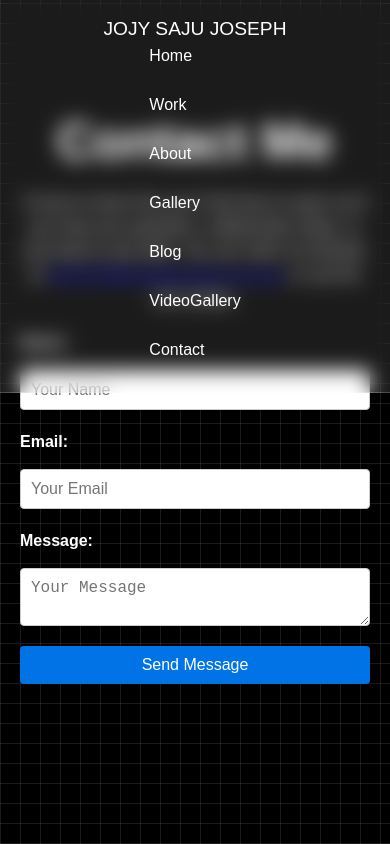
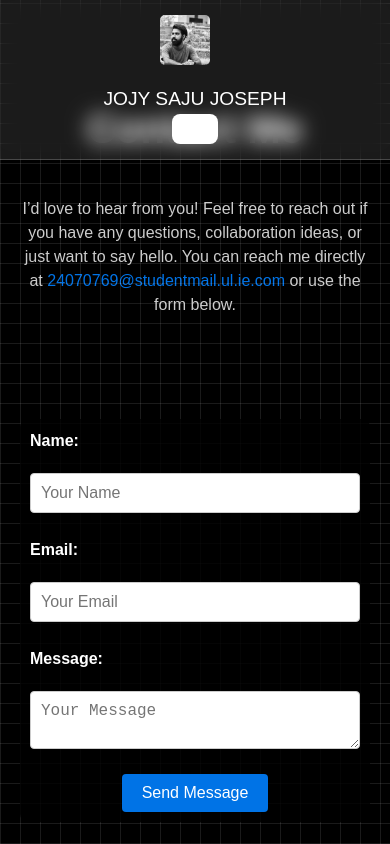
Before and after one commit to 8bitdev0x8/Portfolio, a React (Vite) app: page /contact in a window 390 px wide. Built offline with nearby package versions, Linux system fonts and the light colour scheme; a web font is replaced by a local one.

Commit message:
Header Update
Header and Contact Updated.

```diff
--- a/src/Header.css
+++ b/src/Header.css
@@ -1,102 +1,134 @@
 /* Header CSS */
 .header {
-  display: flex; /* Use flexbox for layout */
-  align-items: center; /* Center items vertically */
-  justify-content: center; /* Center items horizontally */
-  padding: 10px 20px; /* Adjust padding as needed */
-  background: rgba(255, 255, 255, 0.1); /* Light transparent background for frosted glass effect */
-  backdrop-filter: blur(10px); /* Frosted glass effect */
-  position: fixed; /* Fix header at the top */
-  top: 0; /* Align to the top */
-  left: 0; /* Align to the left */
-  z-index: 1000; /* Ensure it stays on top of other content */
-  width: 100%; /* Ensure header takes full width */
-  height: 70px; /* Set a fixed height for the header */
-  box-sizing: border-box; /* Include padding in width calculations */
-  border-bottom: 1px solid rgba(255, 255, 255, 0.2); /* Optional: add a border for separation */
+  display: flex;
+  align-items: center;
+  justify-content: space-between;
+  padding: 10px 20px;
+  background: rgba(255, 255, 255, 0.1);
+  backdrop-filter: blur(10px);
+  position: fixed;
+  top: 0;
+  left: 0;
+  z-index: 1000;
+  width: 100%;
+  height: 70px;
+  box-sizing: border-box;
+  border-bottom: 1px solid rgba(255, 255, 255, 0.2);
 }
 
 /* About Image Styles */
 .about-image {
-  margin-right: 20px; /* Space between image and logo */
-  flex-shrink: 0; /* Prevent shrinking of the about image */
+  display: flex;
+  align-items: center;
+  margin-right: 20px;
+  flex-shrink: 0;
 }
 
 .about-image img {
-  width: 50px; /* Adjusted width for better alignment */
-  height: 50px; /* Adjusted height for better alignment */
-  border-radius: 50%; /* Make it a perfect circle */
-  object-fit: cover; /* Ensure the image covers the entire circle */
+  width: 50px;
+  height: 50px;
+  object-fit: cover;
+  border-radius: 10%;
 }
 
 /* Logo Text */
 .logo {
-  color: white; /* Text color for the logo */
-  font-size: 1.5rem; /* Adjust font size as needed */
-  margin: 0; /* Remove default margin */
-  text-align: center; /* Center text alignment */
-  flex-grow: 1; /* Allow the logo text to take available space */
+  color: rgb(255, 255, 255);
+  font-size: 1.5rem;
+  margin: 0;
+  flex-grow: 0;
+  text-align: center;
+  display: flex;
+  align-items: center;
 }
 
 /* Navigation Styles */
 .header nav {
-  flex-shrink: 0; /* Prevent shrinking of the nav */
+  flex-shrink: 0;
 }
 
 .header nav ul {
-  display: flex; /* Use flexbox for navigation items */
-  gap: 20px; /* Space between items */
-  margin: 0; /* Remove margin */
-  padding: 0; /* Remove padding */
-  list-style: none; /* Remove bullet points */
+  display: flex;
+  gap: 20px;
+  margin: 0;
+  padding: 0;
+  list-style: none;
+  align-items: center;
 }
 
 .header nav ul li {
-  list-style: none; /* Ensure no list styling */
+  list-style: none;
 }
 
 .header nav ul li a {
-  text-decoration: none; /* Remove underline from links */
-  color: white; /* Link text color */
-  font-size: 1rem; /* Font size for links */
-  transition: color 0.3s; /* Smooth transition for hover effect */
+  text-decoration: none;
+  color: white;
+  font-size: 1rem;
+  transition: color 0.3s;
 }
 
 .header nav ul li a:hover {
-  color: #bada55; /* Change color on hover */
+  color: #bada55;
 }
 
 /* Add padding to body to prevent content from being hidden behind the fixed header */
 body {
-  padding-top: 70px; /* Space equal to the height of the header */
-  margin: 0; /* Remove default margin */
+  padding-top: 70px;
+  margin: 0;
+}
+
+/* Hamburger Button */
+.hamburger {
+  display: none;
+  flex-direction: column;
+  justify-content: space-around;
+  align-items: center;
+  width: 30px;
+  height: 30px;
+  background: rgb(255, 255, 255);
+  border: none;
+  cursor: pointer;
+}
+
+.hamburger .bar {
+  width: 100%;
+  height: 3px;
+  background-color: white;
 }
 
 /* Responsive Design for Smaller Screens */
 @media (max-width: 768px) {
   .header {
-    flex-direction: column; /* Stack items vertically */
-    align-items: center; /* Center items */
-    height: auto; /* Allow height to adjust based on content */
-    padding: 15px; /* Adjust padding for mobile */
+    flex-direction: column;
+    align-items: center;
+    height: auto;
+    padding: 15px;
   }
 
   .about-image {
-    margin-bottom: 10px; /* Space below image on mobile */
+    margin-bottom: 20px;
+    align-items: center;
   }
 
+  /* Initially hide the menu on mobile */
   .header nav ul {
-    flex-direction: column; /* Stack nav items vertically */
-    gap: 10px; /* Space between items */
+    flex-direction: column;
+    gap: 10px;
+    display: none; /* Hidden by default */
+    width: 100%;
+  }
+
+  /* Show the menu when the hamburger is clicked */
+  .header nav.open ul {
+    display: flex; /* Show the menu when open */
   }
 
   .logo {
-    font-size: 1.2rem; /* Smaller logo font size on mobile */
-    text-align: center; /* Ensure text is centered */
+    font-size: 1.2rem;
+    text-align: center;
   }
 
-  .about-image img {
-    width: 40px; /* Smaller image size on mobile */
-    height: 40px; /* Smaller image size on mobile */
+  .hamburger {
+    display: flex; /* Show hamburger on mobile */
   }
 }
--- a/src/Header.tsx
+++ b/src/Header.tsx
@@ -1,16 +1,23 @@
-// Header.tsx
-import React from 'react';
+import React, { useState } from 'react';
 import { Link } from 'react-router-dom';
 import './Header.css';
+import logo from '../public/JOJY1.jpg';
 
 const Header: React.FC = () => {
+  const [isMenuOpen, setIsMenuOpen] = useState(false);
+
+  const toggleMenu = () => {
+    setIsMenuOpen(!isMenuOpen);
+  };
+
   return (
     <header className="header">
-      {/* <div className="about-image">
-        <img src="./JOJY.jpg" alt="Profile" />
-      </div> */}
+      <div className="about-image img">
+        <img src={logo} alt="Profile" />
+      </div>
       <div className="logo">JOJY SAJU JOSEPH</div>
-      <nav>
+      <div className="logo">
+        <nav className={`nav ${isMenuOpen ? 'open' : ''}`}>
           <ul>
             <li>
               <Link to="/Portfolio/">Home</Link>
@@ -33,9 +40,14 @@ const Header: React.FC = () => {
             <li>
               <Link to="/contact">Contact</Link>
             </li>
-
           </ul>
         </nav>
+        <button className="hamburger" onClick={toggleMenu}>
+          <span className="bar"></span>
+          <span className="bar"></span>
+          <span className="bar"></span>
+        </button>
+      </div>
     </header>
   );
 };
--- a/src/Pages/Contact.css
+++ b/src/Pages/Contact.css
@@ -1,4 +1,3 @@
-/* Contact Page Styles */
 .contact-container {
     position: relative; /* Positioning context for the pseudo-element */
     padding: 100px;
@@ -7,9 +6,14 @@
     min-height: 100vh; /* Ensures the section covers the viewport height */
     box-sizing: border-box; /* Ensure padding doesn't affect total height */
     overflow: hidden; /* Prevent overflow from content */
+    display: flex; /* Flexbox for centering */
+    flex-direction: column; /* Stack items vertically */
+    align-items: center; /* Center horizontally */
+    justify-content: center; /* Center vertically */
+    gap: 20px; /* Space between items */
+    z-index: 1; /* Ensure content appears above the pseudo-element */
 }
 
-/* Adding the grid pattern for the page */
 .contact-container::before {
     content: "";
     position: fixed; /* Fixed to cover the entire viewport */
@@ -35,33 +39,59 @@
     z-index: 0; /* Send the grid to the back */
 }
 
-/* Ensure content sits on top of the grid */
+.contact-container h1 {
+    font-size: 2.5rem;
+    margin-bottom: 10px; /* Space below the heading */
+    color: #ffffff; /* Ensure visibility */
+}
+
+.contact-container p {
+    font-size: 1.2rem;
+    max-width: 600px; /* Restrict width for better readability */
+    margin-bottom: 20px; /* Space below the paragraph */
+    line-height: 1.5;
+    color: #cccccc; /* Softer white for contrast */
+}
+
+.contact-container a {
+    color: #0073e6; /* Highlight link */
+    text-decoration: none;
+}
+
+.contact-container a:hover {
+    text-decoration: underline;
+}
+
 .contact-form {
     position: relative; /* Context for z-index */
     z-index: 1; /* Bring content above the grid */
     display: flex;
     flex-direction: column;
-    gap: 10px;
-    margin-top: 20px;
+    gap: 15px; /* Space between form elements */
+    max-width: 500px; /* Limit width of the form */
+    width: 100%; /* Ensure form adapts to smaller screens */
+    margin: auto; /* Center form horizontally */
+    padding: 20px; /* Add inner padding */
+    background-color: rgba(0, 0, 0, 0.8); /* Optional: Add a background for readability */
+    border-radius: 8px; /* Optional: Rounded corners for a modern look */
 }
 
-/* Style for form labels */
 .contact-form label {
     font-weight: bold;
     margin-bottom: 5px;
     text-align: left;
+    color: #ffffff;
 }
 
-/* Style for form inputs and textareas */
 .contact-form input,
 .contact-form textarea {
     padding: 10px;
     font-size: 1rem;
     border: 1px solid #ccc;
     border-radius: 4px;
+    width: 100%;
 }
 
-/* Style for the submit button */
 .contact-button {
     padding: 10px 20px;
     font-size: 1rem;
@@ -70,27 +100,21 @@
     border: none;
     border-radius: 4px;
     cursor: pointer;
+    align-self: center; /* Center the button */
 }
 
 .contact-button:hover {
     background-color: #005bb5;
 }
 
-/* Responsive Design: Adjust the layout based on screen size */
 @media (max-width: 600px) {
     .contact-container {
         padding: 20px; /* Less padding for small screens */
     }
+    .contact-container p {
+        font-size: 1rem;
+    }
+    .contact-form {
+        padding: 10px;
+    }
 }
-
-/* Highlight effect for text selection */
-::selection {
-    background-color: #bada55; /* Highlight color */
-    color: black; /* Text color when selected */
-}
-
-/* For Firefox support */
-::-moz-selection {
-    background-color: #bada55; /* Highlight color */
-    color: black; /* Text color when selected */
-}
--- a/src/Pages/Contact.tsx
+++ b/src/Pages/Contact.tsx
@@ -1,8 +1,25 @@
-// Contact.tsx
-import React from "react";
+import React, { useState } from "react";
 import "./Contact.css";
 
 const Contact: React.FC = () => {
+  const [formSubmitted, setFormSubmitted] = useState(false);
+
+  const handleSubmit = (e: React.FormEvent<HTMLFormElement>) => {
+    e.preventDefault(); // Prevent default form submission behavior
+
+    // Show success alert
+    alert("Message sent successfully!");
+
+    // Set formSubmitted to true to show the message on the page
+    setFormSubmitted(true);
+
+    // Reset the form fields
+    e.currentTarget.reset();
+
+    // Automatically hide the message after a few seconds
+    setTimeout(() => setFormSubmitted(false), 5000);
+  };
+
   return (
     <div>
       <div className="contact-container">
@@ -18,7 +35,7 @@ const Contact: React.FC = () => {
         </p>
 
         {/* Contact Form */}
-        <form className="contact-form">
+        <form className="contact-form" onSubmit={handleSubmit}>
           <label htmlFor="name">Name:</label>
           <input
             type="text"
@@ -49,6 +66,11 @@ const Contact: React.FC = () => {
             Send Message
           </button>
         </form>
+
+        {/* Success Message */}
+        {formSubmitted && (
+          <p className="success-message">Message sent successfully!</p>
+        )}
       </div>
     </div>
   );
```
Lines whose indentation alone changed are shown as unchanged.
